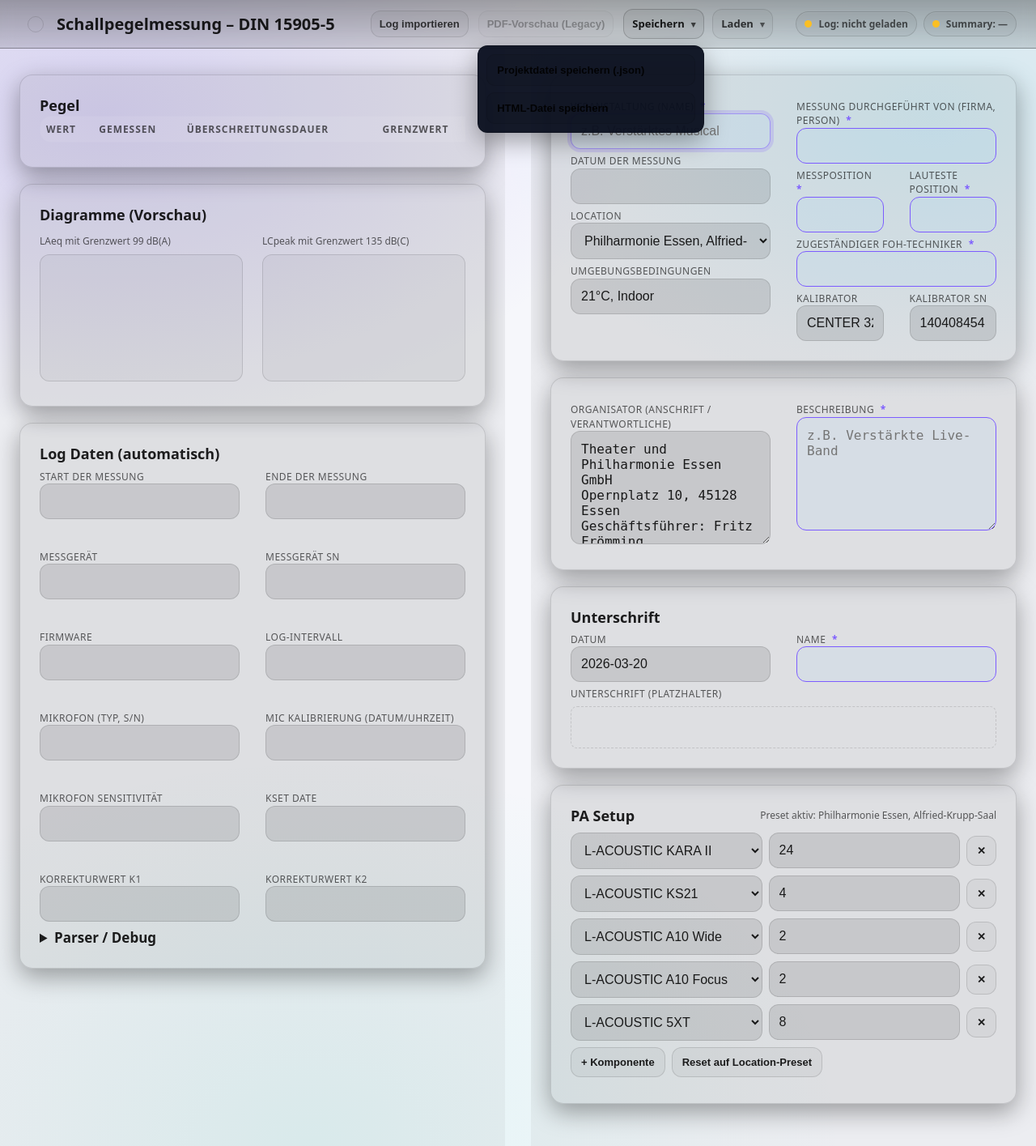
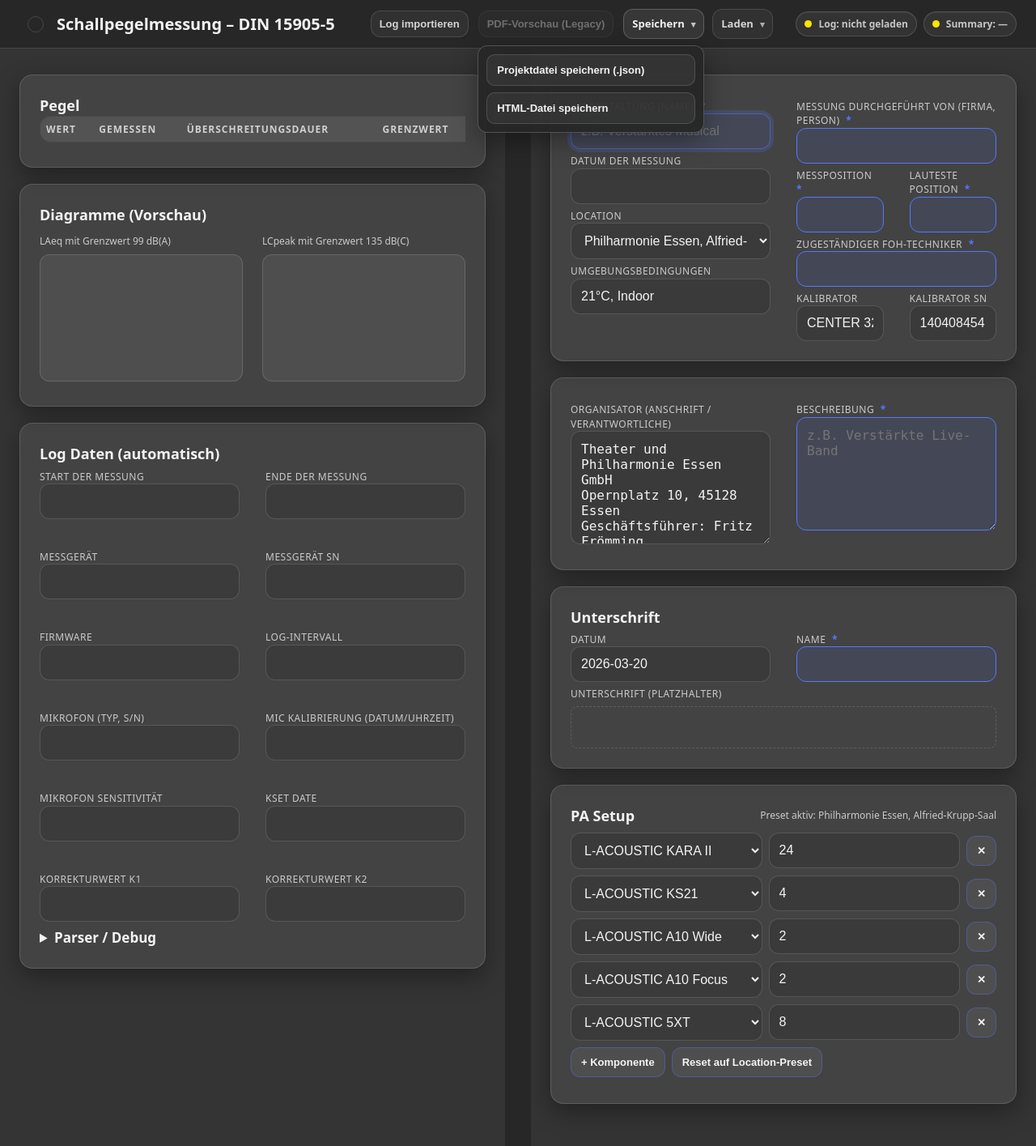
Before and after one commit to lookitstobi/evenTools, a PHP site: page /app/tools/nti_tool/index.html in a window 1280 px wide, after a click on "Speichern". Shown: the whole page at 81% size. Run offline with PHP 8.4, Linux system fonts and the light colour scheme; lists and menus that the app fills with data are empty; a map, chart or similar area stays blank; some libraries are stand-ins or nearby versions.

Commit message:
Refactor styles and colors across various tools for improved UI consistency
- Updated color variables and styles in patchmatrix, pdf_template_builder, and timeTools for a cohesive look.
- Adjusted safe zone and font sizes in patchmatrix for better layout.
- Enhanced progress bar styles in timeTools to simplify the UI.
- Modified background and text colors in pdf_template_builder for better readability.
- Changed button and input styles in tool.php and toolserve.php to match the new design scheme.
- Updated user interface colors to ensure accessibility and visual appeal.

```diff
--- a/app/tools/cuesheet/app.js
+++ b/app/tools/cuesheet/app.js
@@ -374,7 +374,7 @@
 
   function setStatus(text, isError = false) {
     el.status.textContent = text;
-    el.status.style.color = isError ? '#fb7185' : '';
+    el.status.style.color = isError ? '#ff652f' : '';
   }
 
   function handleError(error) {
--- a/app/tools/nti_tool/index.html
+++ b/app/tools/nti_tool/index.html
@@ -12,17 +12,17 @@
   <script src="https://cdn.jsdelivr.net/npm/pdf-lib/dist/pdf-lib.min.js"></script>
 <style>
 :root{
-  --bg:#0b1020;
+  --bg:#272727;
   --primary-panel:rgba(255,255,255,.06);
   --secondary-panel:rgba(255,255,255,.08);
-  --border:rgba(255,255,255,.12);
-  --border-strong:rgba(255,255,255,.18);
-  --text:rgba(255,255,255,.92);
-  --text-secondary:rgba(255,255,255,.66);
-  --accent:#7c5cff;
-  --ok:#2dd4bf;
-  --warn:#fbbf24;
-  --danger:#fb7185;
+  --border:rgba(255,255,255,.14);
+  --border-strong:rgba(255,255,255,.2);
+  --text:rgba(255,255,255,.94);
+  --text-secondary:rgba(255,255,255,.72);
+  --accent:#5478ff;
+  --ok:#14a76c;
+  --warn:#ffe400;
+  --danger:#ff652f;
   --scrollbar-track:rgba(255,255,255,.06);
   --scrollbar-thumb:rgba(255,255,255,.16);
   --scrollbar-thumb-hover:rgba(255,255,255,.22);
@@ -33,30 +33,26 @@
 }
 @media (prefers-color-scheme: light){
   :root{
-    --bg:#f6f7fb;
-    --primary-panel:rgba(0,0,0,.04);
-    --secondary-panel:rgba(0,0,0,.06);
-    --border:rgba(0,0,0,.12);
-    --border-strong:rgba(0,0,0,.18);
-    --text:rgba(0,0,0,.88);
-    --text-secondary:rgba(0,0,0,.62);
-    --scrollbar-track:rgba(0,0,0,.06);
-    --scrollbar-thumb:rgba(0,0,0,.16);
-    --scrollbar-thumb-hover:rgba(0,0,0,.22);
+    --bg:#272727;
+    --primary-panel:rgba(255,255,255,.06);
+    --secondary-panel:rgba(255,255,255,.08);
+    --border:rgba(255,255,255,.14);
+    --border-strong:rgba(255,255,255,.2);
+    --text:rgba(255,255,255,.94);
+    --text-secondary:rgba(255,255,255,.72);
+    --scrollbar-track:rgba(255,255,255,.06);
+    --scrollbar-thumb:rgba(255,255,255,.16);
+    --scrollbar-thumb-hover:rgba(255,255,255,.22);
   }
 }
 *{box-sizing:border-box}
-html,body{height:100%;margin:0;font-family:var(--sans);font-size:17px;color:var(--text);background:
-  radial-gradient(1200px 700px at 10% 10%, rgba(124,92,255,.18), transparent 55%),
-  radial-gradient(900px 600px at 90% 10%, rgba(61,214,255,.14), transparent 60%),
-  radial-gradient(1100px 800px at 30% 100%, rgba(45,212,191,.10), transparent 60%),
-  var(--bg);overflow:hidden}
+html,body{height:100%;margin:0;font-family:var(--sans);font-size:17px;color:var(--text);background:var(--bg);overflow:hidden}
 *{scrollbar-width:thin;scrollbar-color:var(--scrollbar-thumb) var(--scrollbar-track)}
 *::-webkit-scrollbar{width:10px;height:10px}
 *::-webkit-scrollbar-track{background:var(--scrollbar-track)}
 *::-webkit-scrollbar-thumb{background:var(--scrollbar-thumb);border-radius:999px;border:2px solid var(--scrollbar-track)}
 *::-webkit-scrollbar-thumb:hover{background:var(--scrollbar-thumb-hover)}
-.header{position:fixed;top:0;left:0;right:0;height:60px;background:linear-gradient(to bottom, rgba(0,0,0,.35), rgba(0,0,0,.15));border-bottom:1px solid var(--border);backdrop-filter:blur(10px);display:flex;align-items:center;padding:0 24px;z-index:100;box-sizing:border-box}
+.header{position:fixed;top:0;left:0;right:0;height:60px;background:#272727;border-bottom:1px solid var(--border);backdrop-filter:blur(10px);display:flex;align-items:center;padding:0 24px;z-index:100;box-sizing:border-box}
 .header h1{font-size:20px;margin:0;font-weight:700}
 h3{font-size:18px;margin:0;font-weight:700}
 .compliance{font-weight:900;margin-left:auto;color:var(--accent)}
@@ -77,7 +73,7 @@ h3{font-size:18px;margin:0;font-weight:700}
 .menu-trigger{display:inline-flex;align-items:center;gap:8px}
 .menu-trigger::after{content:'▾';font-size:11px;opacity:.75}
 .header-menu[open] .menu-trigger{opacity:1;border-color:var(--border-strong);background:var(--secondary-panel)}
-.header-dropdown{position:absolute;top:calc(100% + 8px);right:0;min-width:280px;padding:10px;border-radius:var(--radius2);border:1px solid var(--border-strong);background:rgba(11,16,32,.96);backdrop-filter:blur(16px);box-shadow:var(--shadow);z-index:120}
+.header-dropdown{position:absolute;top:calc(100% + 8px);right:0;min-width:280px;padding:10px;border-radius:var(--radius2);border:1px solid var(--border-strong);background:rgba(39,39,39,.96);backdrop-filter:blur(16px);box-shadow:var(--shadow);z-index:120}
 .menu-list{display:flex;flex-direction:column;gap:8px}
 .menu-item-btn{width:100%;text-align:left;background:var(--primary-panel);color:var(--text);border:1px solid var(--border);padding:11px 12px;border-radius:10px;font-size:13px;font-weight:700}
 .menu-item-btn:hover{border-color:var(--border-strong);background:var(--secondary-panel)}
@@ -87,7 +83,7 @@ h3{font-size:18px;margin:0;font-weight:700}
 .compliance-dot.status-ok{background:var(--ok)}
 .status-bad{background:var(--danger)}
 .status-warn{background:var(--warn)}
-input.input-required,select.input-required,textarea.input-required{background:rgba(144,202,249,0.1);border-color:var(--accent)}
+input.input-required,select.input-required,textarea.input-required{background:rgba(84,120,255,0.1);border-color:var(--accent)}
 #rightColumn{width:50%;overflow-y:auto;background:var(--primary-panel);padding:32px 24px;box-sizing:border-box}
 .section{background:var(--secondary-panel);border:1px solid var(--border);border-radius:var(--radius);padding:24px;margin-bottom:20px;box-shadow:var(--shadow)}
 .grid-2{display:grid;grid-template-columns:1fr 1fr;gap:32px}
@@ -104,11 +100,11 @@ input.input-required,select.input-required,textarea.input-required{background:rg
   .header-dropdown{left:0;right:auto;min-width:240px}
 }
 label{font-size:12px;color:var(--text-secondary);margin-top:6px;display:block;text-transform:uppercase;letter-spacing:0.5px}
-input,select,textarea{width:100%;background:rgba(0,0,0,.10);border:1px solid var(--border);color:var(--text);padding:12px;border-radius:var(--radius2);font-size:16px;outline:none}
+input,select,textarea{width:100%;background:rgba(0,0,0,.12);border:1px solid var(--border);color:var(--text);padding:12px;border-radius:var(--radius2);font-size:16px;outline:none}
 textarea#organisator{min-height:120px;}
-input:focus,select:focus,textarea:focus{border-color:rgba(124,92,255,.55);box-shadow:0 0 0 4px rgba(124,92,255,.18)}
+input:focus,select:focus,textarea:focus{border-color:rgba(84,120,255,.55);box-shadow:0 0 0 4px rgba(84,120,255,.18)}
 textarea{resize:vertical;min-height:44px}
-button{background:linear-gradient(135deg, rgba(124,92,255,.95), rgba(61,214,255,.75));border:1px solid var(--border);color:white;padding:10px 12px;border-radius:var(--radius2);font-size:13px;cursor:pointer;font-weight:700}
+button{background:var(--accent);border:1px solid rgba(84,120,255,.38);color:white;padding:10px 12px;border-radius:var(--radius2);font-size:13px;cursor:pointer;font-weight:700}
 button.secondary{background:var(--primary-panel);color:var(--text)}
 button:disabled{opacity:.55;cursor:not-allowed}
 .table{width:100%;border-collapse:collapse;font-size:13px}
@@ -388,7 +384,7 @@ const CHART_THEMES = {
     exceed: '#ef4444',
     maxPoint: '#dc2626',
     tooltipBg: '#ffffff',
-    tooltipText: '#111827'
+    tooltipText: '#272727'
   }
 };
 let currentChartTheme = 'dark';
--- a/app/tools/patchmatrix/app.js
+++ b/app/tools/patchmatrix/app.js
@@ -1277,7 +1277,7 @@
     el.matrixLegend.textContent = outputLabel + ' (horizontal) x ' + inputLabel + ' (vertikal) · Klick setzt Verbindung, erneuter Klick löst sie wieder.';
 
     const cellFontSize = 12;
-    const cellSafeZone = 24;
+    const cellSafeZone = 18;
     const cellSize = cellFontSize + (cellSafeZone * 2);
     el.matrixWrap.style.setProperty('--pm-cell-font-size', String(cellFontSize) + 'px');
     el.matrixWrap.style.setProperty('--pm-cell-safe-zone', String(cellSafeZone) + 'px');
--- a/app/tools/pdf_template_builder/index.html
+++ b/app/tools/pdf_template_builder/index.html
@@ -156,15 +156,15 @@
       </label>
       <label>
         Textfarbe
-        <input id="propTextColor" type="color" value="#1b1f23">
+        <input id="propTextColor" type="color" value="#272727">
       </label>
       <label>
         Linienfarbe
-        <input id="propStrokeColor" type="color" value="#1f2937">
+        <input id="propStrokeColor" type="color" value="#747474">
       </label>
       <label>
         Füllfarbe
-        <input id="propFillColor" type="color" value="#cdeed6">
+        <input id="propFillColor" type="color" value="#14a76c">
       </label>
       <label>
         Bildquelle (Data-URL JPEG oder URL)
--- a/app/tools/timeTools/index.html
+++ b/app/tools/timeTools/index.html
@@ -26,9 +26,7 @@
       <div class="timer-zone" id="timerZone" aria-live="polite">
         <div id="countdown" class="countdown">00:00</div>
         <div class="progress-bar" id="progressBar" role="progressbar" aria-label="Countdown Fortschritt">
-          <div class="progress-segment progress-green" id="progressGreen"><div class="progress-fill" id="fillGreen"></div></div>
-          <div class="progress-segment progress-yellow" id="progressYellow"><div class="progress-fill" id="fillYellow"></div></div>
-          <div class="progress-segment progress-red" id="progressRed"><div class="progress-fill" id="fillRed"></div></div>
+          <div class="progress-fill" id="progressFill"></div>
         </div>
         <div id="pauseUntil" class="pause-until">Pause bis --:--</div>
       </div>
--- a/assets/app.css
+++ b/assets/app.css
@@ -1,24 +1,24 @@
 :root{
-  --bg: #0b1020;
-  --panel: rgba(255,255,255,.06);
-  --panel2: rgba(255,255,255,.08);
-  --border: rgba(255,255,255,.12);
-  --text: rgba(255,255,255,.92);
-  --muted: rgba(255,255,255,.66);
-  --faint: rgba(255,255,255,.45);
-  --field-bg: rgba(0,0,0,.22);
-  --field-bg-focus: rgba(0,0,0,.30);
-  --option-bg: #11182b;
-  --option-text: #f3f7ff;
+  --bg: #272727;
+  --panel: #333333;
+  --panel2: #3d3d3d;
+  --border: rgba(255,255,255,.16);
+  --text: rgba(255,255,255,.94);
+  --muted: rgba(255,255,255,.72);
+  --faint: rgba(255,255,255,.5);
+  --field-bg: #2f2f2f;
+  --field-bg-focus: #363636;
+  --option-bg: #333333;
+  --option-text: #f4f4f4;
 
-  --accent: #7c5cff;
-  --accent2: #3dd6ff;
+  --accent: #5478ff;
+  --accent2: #ffe400;
 
-  --ok: #2dd4bf;
-  --warn: #fbbf24;
-  --bad: #fb7185;
+  --ok: #14a76c;
+  --warn: #ffe400;
+  --bad: #ff652f;
 
-  --shadow: 0 10px 30px rgba(0,0,0,.35);
+  --shadow: 0 10px 24px rgba(0,0,0,.22);
   --radius: 16px;
   --radius2: 12px;
 
@@ -28,18 +28,18 @@
 
 @media (prefers-color-scheme: light){
   :root{
-    --bg:#f6f7fb;
-    --panel: rgba(0,0,0,.04);
-    --panel2: rgba(0,0,0,.06);
-    --border: rgba(0,0,0,.12);
-    --text: rgba(0,0,0,.88);
-    --muted: rgba(0,0,0,.62);
-    --faint: rgba(0,0,0,.45);
-    --field-bg: rgba(255,255,255,.92);
-    --field-bg-focus: rgba(255,255,255,1);
-    --option-bg: #ffffff;
-    --option-text: #111827;
-    --shadow: 0 10px 30px rgba(0,0,0,.12);
+    --bg: #272727;
+    --panel: #333333;
+    --panel2: #3d3d3d;
+    --border: rgba(255,255,255,.16);
+    --text: rgba(255,255,255,.94);
+    --muted: rgba(255,255,255,.72);
+    --faint: rgba(255,255,255,.5);
+    --field-bg: #2f2f2f;
+    --field-bg-focus: #363636;
+    --option-bg: #333333;
+    --option-text: #f4f4f4;
+    --shadow: 0 10px 24px rgba(0,0,0,.22);
   }
 }
 
@@ -53,38 +53,28 @@ body{
   min-height: 100vh;
   font-family: var(--sans);
   color: var(--text);
-  background-attachment: fixed;
-  background:
-    radial-gradient(1200px 700px at 10% 10%, rgba(124,92,255,.18), transparent 55%),
-    radial-gradient(900px 600px at 90% 10%, rgba(61,214,255,.14), transparent 60%),
-    radial-gradient(1100px 800px at 30% 100%, rgba(45,212,191,.10), transparent 60%),
-    var(--bg);
+  background: var(--bg);
   line-height:1.45;
 }
 
 body.user-theme-pink{
-  --accent: #ff4fa3;
-  --accent2: #ff8ac8;
-  background-attachment: fixed;
-  background:
-    radial-gradient(1200px 700px at 10% 10%, rgba(255,79,163,.22), transparent 55%),
-    radial-gradient(900px 600px at 90% 10%, rgba(255,138,200,.16), transparent 60%),
-    radial-gradient(1100px 800px at 30% 100%, rgba(251,113,133,.12), transparent 60%),
-    var(--bg);
+  --accent: #5478ff;
+  --accent2: #ffe400;
+  background: var(--bg);
 }
 
 body.user-theme-pink .brand-badge{
-  background: linear-gradient(135deg, rgba(255,79,163,.95), rgba(255,138,200,.82));
+  background: var(--accent);
 }
 
 body.user-theme-pink .btn-primary{
-  background: linear-gradient(135deg, rgba(255,79,163,.96), rgba(255,138,200,.82));
+  background: var(--accent);
 }
 
 body.user-theme-pink .input:focus,
 body.user-theme-pink .select:focus{
-  border-color: rgba(255,79,163,.55);
-  box-shadow: 0 0 0 4px rgba(255,79,163,.18);
+  border-color: rgba(84,120,255,.55);
+  box-shadow: 0 0 0 4px rgba(84,120,255,.18);
 }
 
 a{ color:inherit; text-decoration:none; }
```
Also changed, not shown: other parts of assets/app.css (+16 -19 lines), app/tools/cuesheet/index.html (+18 -18 lines), app/tools/dev_todo/index.html (+22 -26 lines), app/tools/dguv_v3/index.html (+27 -27 lines), app/tools/patchmatrix/style.css (+31 -32 lines), app/tools/pdf_template_builder/app.js (+19 -18 lines), app/tools/pdf_template_builder/style.css (+23 -27 lines), app/tools/timeTools/app.js (+11 -42 lines), app/tools/timeTools/style.css (+18 -37 lines), tool.php (+4 -8 lines), toolserve.php (+3 -7 lines), app/users.sqlite.
